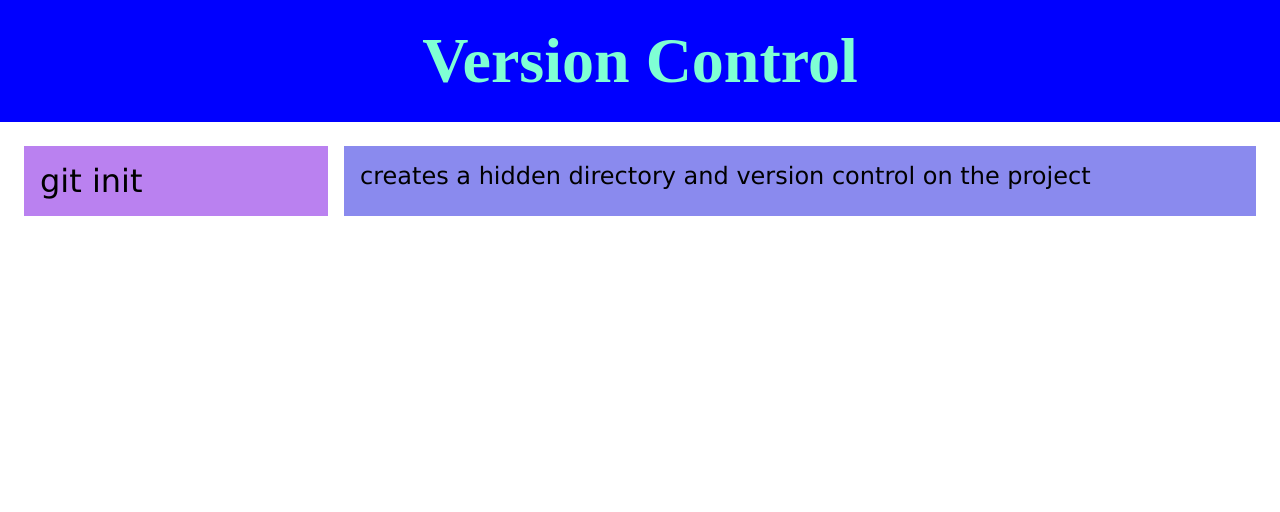
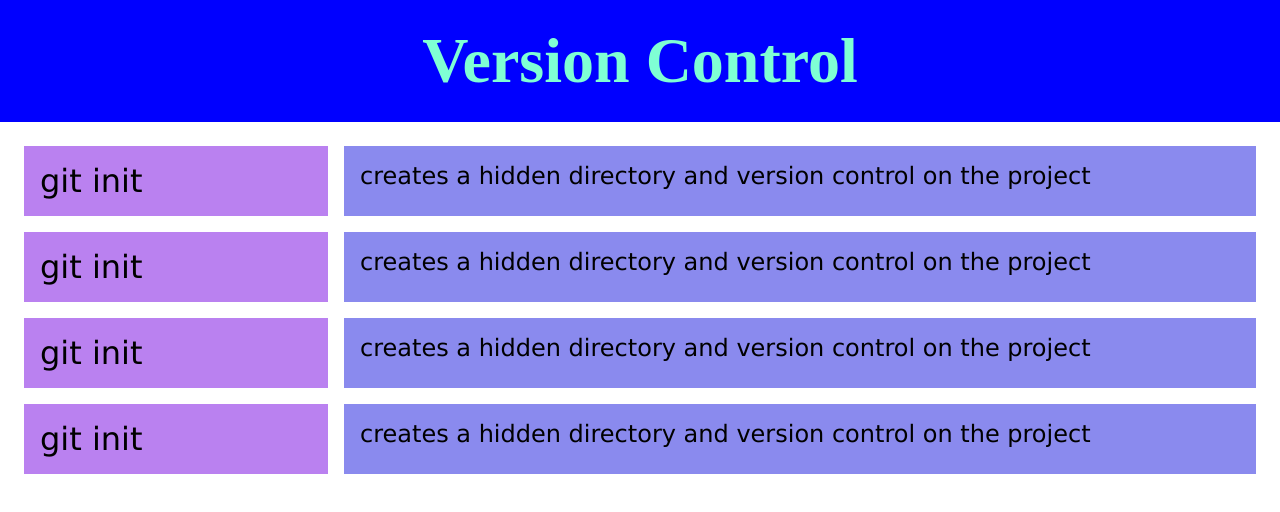
Before and after one commit to Vineethaveerapu/version-control, a plain HTML site: page index.html in a window 1280 px wide. Drawn offline with Linux system fonts and the light colour scheme.

Commit message:
add  div

```diff
--- a/index.html
+++ b/index.html
@@ -13,6 +13,15 @@
     <main class="git-commands">
       <div class="git-commands__command"> git init</div>
       <div class="git-commands__effect"> creates a hidden directory and version control on the project</div>
+
+      <div class="git-commands__command"> git init</div>
+      <div class="git-commands__effect"> creates a hidden directory and version control on the project</div>
+
+      <div class="git-commands__command"> git init</div>
+      <div class="git-commands__effect"> creates a hidden directory and version control on the project</div>
+
+      <div class="git-commands__command"> git init</div>
+      <div class="git-commands__effect"> creates a hidden directory and version control on the project</div>
     </main>
 
   </body>
```
